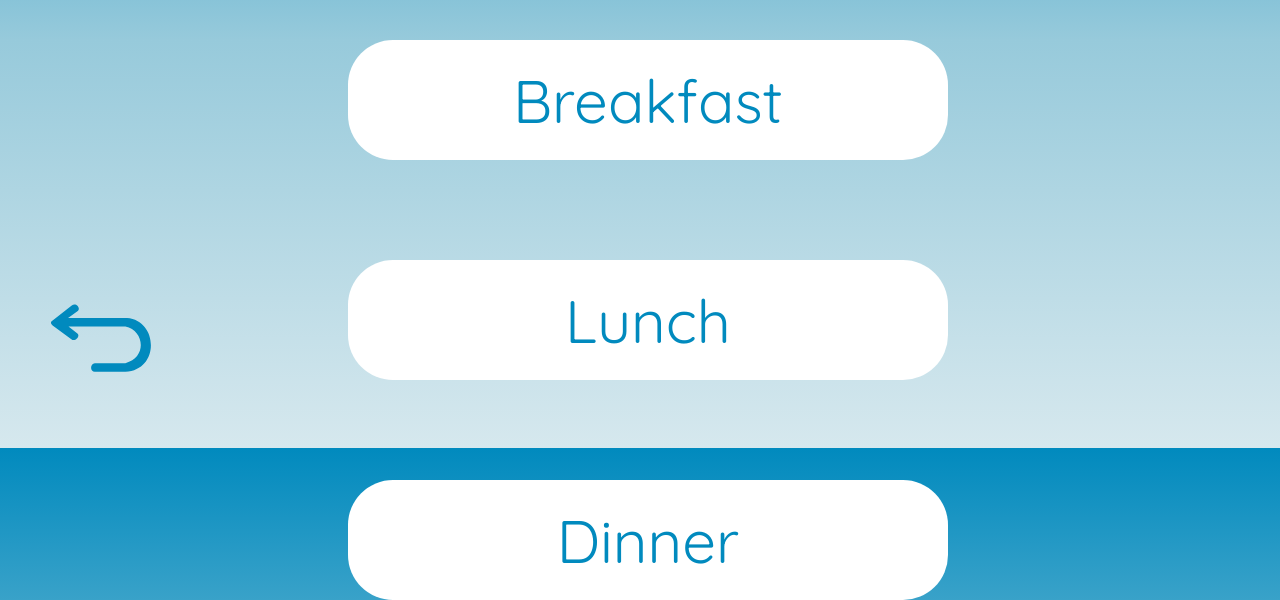
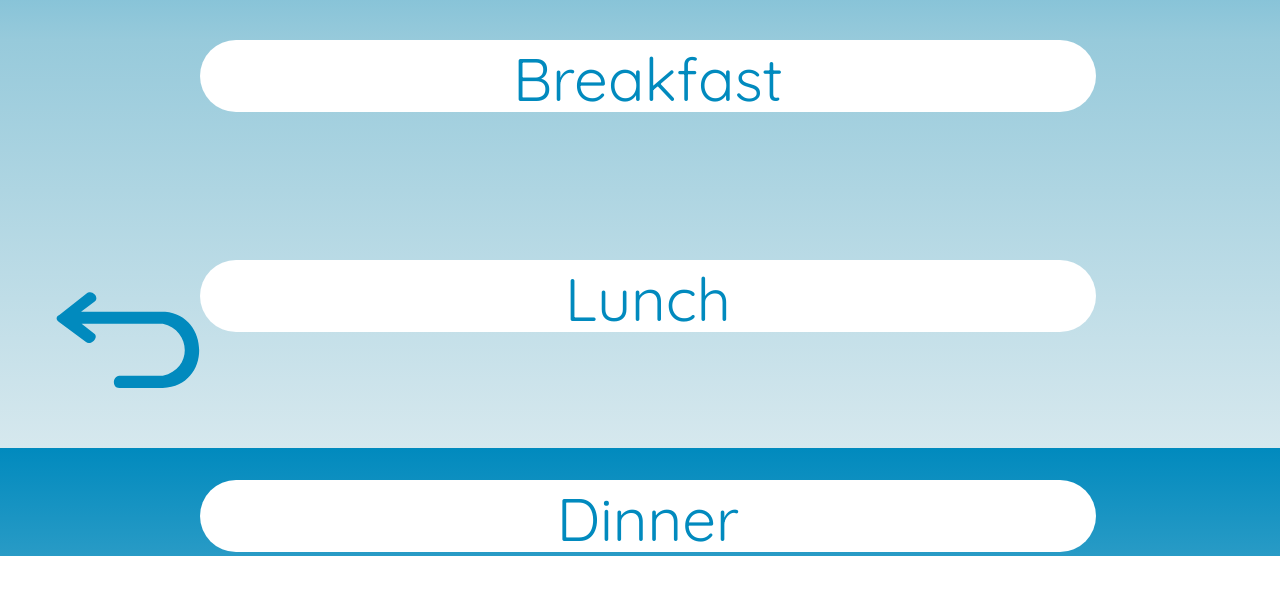
Before and after one commit to Cynthiafeng/IGen, a website: page 5_eat/index.html in a window 1280 px wide. Shown: the part 368-968 px from the top of the page. After the commit the page ends 924 px from the top, so only its background shows below. Drawn offline with Linux system fonts and the light colour scheme.

Commit message:
Final V5

```diff
--- a/3_getstarted/app.css
+++ b/3_getstarted/app.css
@@ -5,6 +5,7 @@ body{
         background: linear-gradient(to bottom, #018ABE, #97CADB, #D6E8EE);
         height:100vh;
         width:100vw;
+        overflow: hidden;
     }
 
     h1{
@@ -51,7 +52,7 @@ body{
     }
 
 #img_bac{
-        height:10vw;
+        height:10vh;
         width:12vw;
     }
 
@@ -69,15 +70,6 @@ body{
         background: linear-gradient(to bottom, #018ABE, #97CADB, #D6E8EE);
         height:100vh;
         width:100vw;
-    }
-
-    #app{
-        display:flex;
-        flex-direction: column;
-        justify-content: center;
-        align-content: center;
-        position: relative;
-        top:0px;
     }
 
     h1{
@@ -132,15 +124,7 @@ body{
         background: linear-gradient(to bottom, #018ABE, #97CADB, #D6E8EE);
         height:100vh;
         width:100vw;
-    }
-
-    #app{
-        display:flex;
-        flex-direction: column;
-        justify-content: center;
-        align-content: center;
-        position: relative;
-        top:0px;
+        overflow: hidden;
     }
 
     h1{
@@ -166,7 +150,6 @@ body{
       border: none;
       font-size: 70pt;
       margin-left:350px;
-      margin-top: 0px;
       color: #018ABE;
       font-family: 'PT Sans Narrow', sans-serif;
       box-shadow: 0 12px #018ABE;
--- a/5_eat/app.css
+++ b/5_eat/app.css
@@ -110,6 +110,7 @@
         background: linear-gradient(to bottom, #018ABE, #97CADB, #D6E8EE);
         height:100vh;
         width:100vw;
+        overflow: hidden;
     }
 
     #main_cont{
@@ -143,8 +144,8 @@
     }
 
     #bfast{
-        width: 300px;
-        height: 60px;
+        width: 75vw;
+        height: 8vh;
         background-color: #ffffff;
         border-radius: 25px;
     }
@@ -161,8 +162,8 @@
     }
 
     #lunch{
-        width: 300px;
-        height: 60px;
+        width: 75vw;
+        height: 8vh;
         background-color: #ffffff;
         border-radius: 25px;
     }
@@ -179,8 +180,8 @@
     }
 
     #din{
-        width: 300px;
-        height: 60px;
+        width: 75vw;
+        height: 8vh;
         background-color: #ffffff;
         border-radius: 25px;
     }
@@ -201,8 +202,8 @@
     }
 
     #img_bac{
-        height:50px;
-        width:50px;
+        height:12vh;
+        width:12vw;
     }
 
     #bac {
@@ -222,6 +223,7 @@
         background: linear-gradient(to bottom, #018ABE, #97CADB, #D6E8EE);
         height:100vh;
         width:100vw;
+        overflow: hidden;
     }
 
     #main_cont{
@@ -240,14 +242,13 @@
 
     #cont1{
         font-family: 'Quicksand', helvetica, sans-serif;
-        font-size: 30pt;
+        font-size: 35pt;
         color:#ffffff;
         top: 0px;
     }
 
     #head_q{
         text-align: center;
-
     }
 
     #cont2{
@@ -255,10 +256,10 @@
     }
 
     #bfast{
-        width: 600px;
-        height: 120px;
+        width: 70vw;
+        height: 9vh;
+        border-radius: 50px;
         background-color: #ffffff;
-        border-radius: 45px;
         font-family: 'Quicksand', helvetica, sans-serif;
         color: #018ABE;
         font-size: 45pt;
@@ -270,10 +271,10 @@
     }
 
     #lunch{
-        width: 600px;
-        height: 120px;
+        width: 70vw;
+        height: 9vh;
+        border-radius: 50px;
         background-color: #ffffff;
-        border-radius: 45px;
         font-family: 'Quicksand', helvetica, sans-serif;
         color: #018ABE;
         font-size: 45pt;
@@ -285,10 +286,10 @@
     }
 
     #din{
-        width: 600px;
-        height: 120px;
+        width: 70vw;
+        height: 9vh;
+        border-radius: 50px;
         background-color: #ffffff;
-        border-radius: 45px;
         font-family: 'Quicksand', helvetica, sans-serif;
         color: #018ABE;
         font-size: 45pt;
@@ -304,8 +305,8 @@
     }
 
     #img_bac {
-        height:100px;
-        width:100px;
+        height:12vh;
+        width:12vw;
     }
 
     #bac {
--- a/company/company.css
+++ b/company/company.css
@@ -6,6 +6,7 @@
         background: linear-gradient(to bottom, #018ABE, #97CADB, #D6E8EE);
         height:100vh;
         width:100vw;
+        overflow: hidden;
     }
 
     #back_btn{
@@ -17,8 +18,8 @@
     }
 
     #img_bac{
-        height:50px;
-        width:50px;
+        height:12vh;
+        width:12vw;
     }
 
     #bac {
@@ -57,7 +58,7 @@
     }
 
     #solo{
-        height:8.5vh;
+        height:8vh;
         width:60vw;
         background-color: #ffffff;
         border-radius: 25px;
@@ -72,7 +73,7 @@
     }
 
     #group{
-        height:8.5vh;
+        height:8vh;
         width:60vw;
         background-color: #ffffff;
         border-radius: 25px;
@@ -101,12 +102,12 @@
     }*/
 
     #solochar {
-        width: 30%;
+        width: 30vw;
         transform: translateY(70%) translateX(-130%);
     }
 
     #friends {
-        width: 40%;
+        width: 40vw;
         transform: translateY(145%) translateX(70%);
     }
 }
@@ -122,6 +123,7 @@
         background: linear-gradient(to bottom, #018ABE, #97CADB, #D6E8EE);
         height:100vh;
         width:100vw;
+        overflow: hidden;
     }
 
     #main_cont{
@@ -156,10 +158,10 @@
     }
 
     #solo{
-        height:8.5vh;
-        width:50vw;
+        height:9vh;
+        width:52vw;
         background-color: #ffffff;
-        border-radius: 25px;
+        border-radius: 45px;
         font-family: 'Quicksand', helvetica, sans-serif;
         color: #018ABE;
         font-size: 50px;
@@ -171,10 +173,10 @@
     }
 
     #group{
-        height:8.5vh;
-        width:50vw;
+        height:9vh;
+        width:52vw;
         background-color: #ffffff;
-        border-radius: 25px;
+        border-radius: 45px;
         font-family: 'Quicksand', helvetica, sans-serif;
         color: #018ABE;
         font-size: 50px;
@@ -200,12 +202,12 @@
     }*/
 
     #solochar {
-        width: 25%;
+        width: 25vw;
         transform: translateX(-155%) translateY(70%);
     }
 
     #friends {
-        width: 35%;
+        width: 35vw;
         transform: translateY(125%) translateX(91%);
     }
 
@@ -218,8 +220,8 @@
     }
 
     #img_bac{
-        height:100px;
-        width:100px;
+        height:12vh;
+        width:12vw;
     }
 
     #bac {
--- a/gen/generator.css
+++ b/gen/generator.css
@@ -4,6 +4,7 @@ body {
     background: linear-gradient(to bottom, #018ABE, #97CADB, #D6E8EE);
     height: 100vh;
     width: 100vw;
+    overflow: hidden;
 }
 
 h1 {
@@ -14,7 +15,8 @@ h1 {
 }
 
 #copy {
-    width: 30%;
+    width: 30vw;
+    height: 15vh;
     align-items: center;
     justify-content: center;
     margin-left: 35%;
@@ -22,8 +24,8 @@ h1 {
 }
 
 #gen {
-    width: 85%;
-    height: 40%;
+    width: 85vw;
+    height: 40vh;
     align-items: center;
     justify-content: center;
     border: solid #018ABE;
@@ -40,19 +42,20 @@ h1 {
 }
 
 #char {
-    width: 80%;
+    width: 80vw;
     transform: translateY(6%);
 }
 
 #bf {
-    width: 50%;
+    width: 40vw;
     transform: translateY(-130%);
     margin-left: 50%;
 }
 
 #home {
-    width: 15%;
-    bottom: 20px;
+    width: 20vw;
+    height: 15vh;
+    bottom: 5px;
     right: 15px;
     position: fixed;
     background: none;
@@ -75,7 +78,7 @@ h1 {
     }
 
     #copy {
-        width: 25%;
+        width: 25vw;
         margin-left: 38%;
     }
 
@@ -85,11 +88,11 @@ h1 {
 
     #char {
         transform: translateY(-7%);
-        width: 70%;
+        width: 70vw;
     }
 
     #bf   {
-        width: 50%;
+        width: 50vw;
         transform: translateY(-140%);
         margin-left: 45%;
     }
@@ -108,7 +111,8 @@ h1 {
     }
 
     #copy {
-        width: 20%;
+        width: 20vw;
+        height: 15vh;
         margin-left: 38%;
     }
 
@@ -120,15 +124,19 @@ h1 {
 
     #char {
         transform: translateY(-7%);
-        width: 70%;
+        width: 70vw;
     }
 
     #bf   {
-        width: 50%;
+        width: 40vw;
         transform: translateY(-140%);
         margin-left: 35%;
         margin-top: 50px;
 
+    }
+
+    #home {
+        width: 15vw;
     }
 
 /*
--- a/mood/app.css
+++ b/mood/app.css
@@ -4,19 +4,20 @@ body {
     background: linear-gradient(to bottom, #018ABE, #97CADB, #D6E8EE);
     height: 100vh;
     width: 100vw;
+    overflow: hidden;
 }
 
 .buttons {
     font-family: 'Quicksand', helvetica, sans-serif;
     justify-content: center;
     align-items: center;
-    width: 300px;
-    height: 60px;
+    width: 75vw;
+    height: 9vh;
     color: #018ABE;
     font-size: 24pt;
-    padding-top: 10px;
+    padding-top: 15px;
     padding-left: 60px;
-    margin: 20px;
+    margin: 10px;
     border-radius: 25px;
     border: none;
     background-color: white;
@@ -31,12 +32,12 @@ h1 {
 }
 
 img {
-    width: 45px;
-    height: 45px;
+    width: 12vw;
+    height: 12vh;
     float: right;
     padding-right: 30px;
     padding-left: -10px;
-    transform: translateY(-5px);
+    transform: translateY(-25px);
 }
 
 #butcont {
@@ -44,7 +45,7 @@ img {
     flex-direction: column;
     align-items: center;
     justify-content: center;
-    transform: translateY(15%);
+    transform: translateY(12%);
 }
 
 @media only screen and (max-width:800px){
@@ -59,20 +60,17 @@ img {
 @media only screen and (min-width: 800px) {
   /* For Ipad Pro: */
     h1 {
-        font-size: 60pt;
+        font-size: 65pt;
         margin-top: 10%;
-    }
-
-    #butcont {
-        margin-top: 15%;
     }
 
     .buttons {
         margin: 4%;
         background-color: white;
-        width: 45%;
-        height: 40%;
-        font-size: 35pt;
+        width: 60vw;
+        height: 8vh;
+        font-size: 45pt;
+        border-radius: 35px;
     }
 
     body {
@@ -81,7 +79,8 @@ img {
     }
 
     img {
-        width: 75px;
-        height: 75px;
+        width: 10vw;
+        height: 10vh;
+        margin-right: 5%;
     }
 }
```
Also changed, not shown: 3_getstarted/app.js (deleted, +0 -9 lines), 3_getstarted/getstarted.html (+1 -1 lines).
